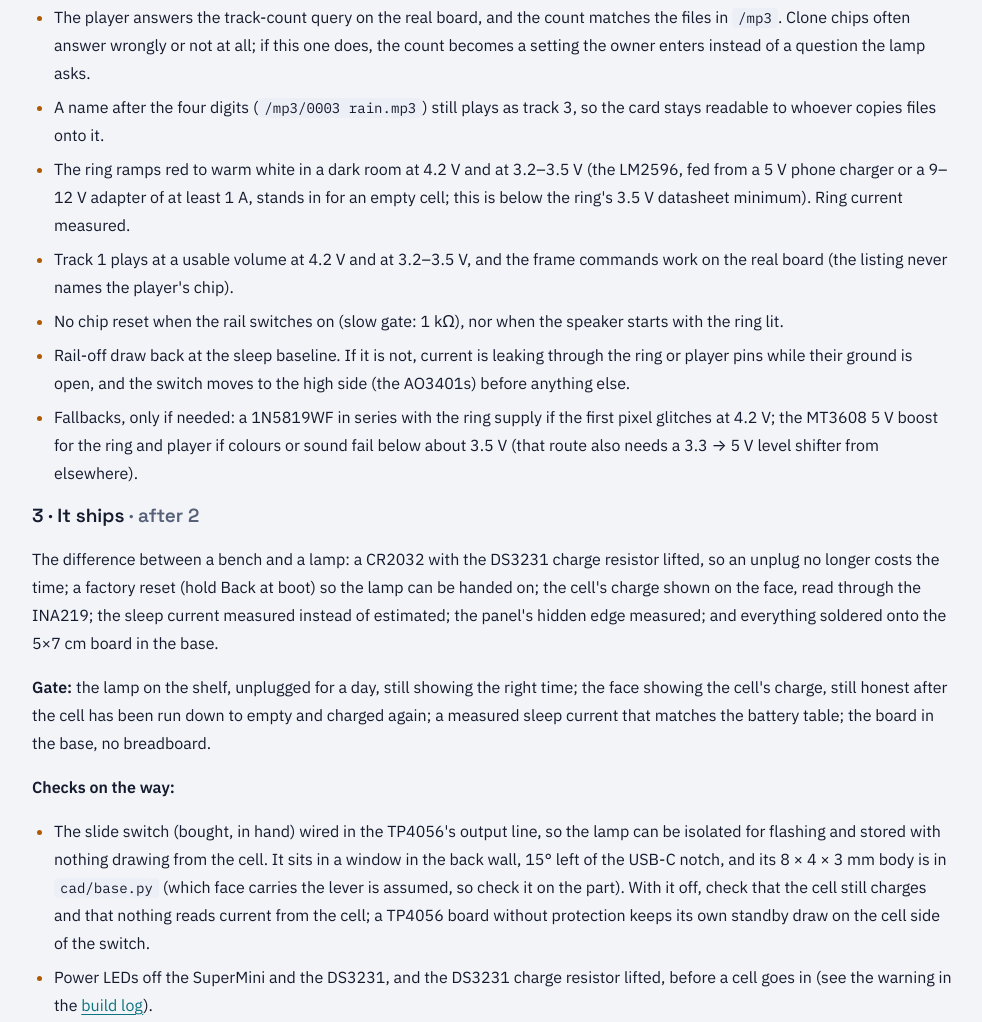
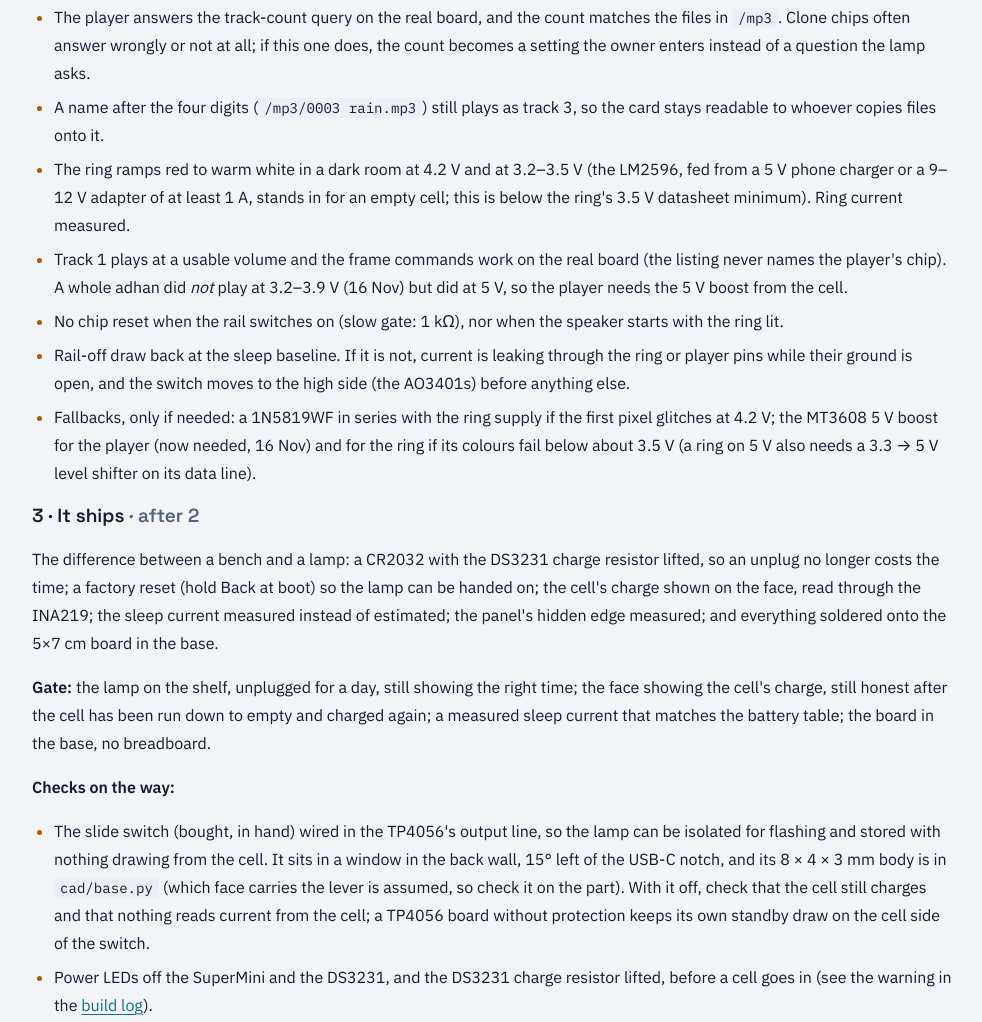
Before and after one commit to eibrahim95/wakecue, a plain HTML site: page docs/index.html in a window 1280 px wide. Shown: the part 1730-2752 px from the top of the page, without its empty margins (148-1130 px from the left). Drawn offline with Linux system fonts and the light colour scheme.

Commit message:
docs(status): a whole adhan fails from the LM2596 at 3.2-3.9 V and plays from 5 V, so the player needs the MT3608 boost

```diff
--- a/docs/index.html
+++ b/docs/index.html
@@ -73,16 +73,17 @@
     <li>The ring ramps red to warm white in a dark room at 4.2 V and at 3.2–3.5 V (the LM2596, fed from a 5 V phone charger
     or a 9–12 V adapter of at least 1 A, stands in for an empty cell; this is below the ring's 3.5 V datasheet minimum). Ring current
     measured.</li>
-    <li>Track 1 plays at a usable volume at 4.2 V and at 3.2–3.5 V, and the frame commands work on the
-    real board (the listing never names the player's chip).</li>
+    <li>Track 1 plays at a usable volume and the frame commands work on the real board (the listing never
+    names the player's chip). A whole adhan did <em>not</em> play at 3.2–3.9 V (16 Nov) but did at 5 V, so
+    the player needs the 5 V boost from the cell.</li>
     <li>No chip reset when the rail switches on (slow gate: 1 kΩ), nor when the speaker starts with the ring
     lit.</li>
     <li>Rail-off draw back at the sleep baseline. If it is not, current is leaking through the ring or player
     pins while their ground is open, and the switch moves to the high side (the AO3401s) before anything
     else.</li>
     <li>Fallbacks, only if needed: a 1N5819WF in series with the ring supply if the first pixel glitches at
-    4.2 V; the MT3608 5 V boost for the ring and player if colours or sound fail below about 3.5 V (that
-    route also needs a 3.3 → 5 V level shifter from elsewhere).</li>
+    4.2 V; the MT3608 5 V boost for the player (now needed, 16 Nov) and for the ring if its colours fail below
+    about 3.5 V (a ring on 5 V also needs a 3.3 → 5 V level shifter on its data line).</li>
   </ul>
 
   <h3>3 · It ships <span class="muted">· after 2</span></h3>
```
Also changed, not shown: docs/build-log.html (+1 -0 lines), docs/hardware.html (+1 -1 lines), 1 other file.
